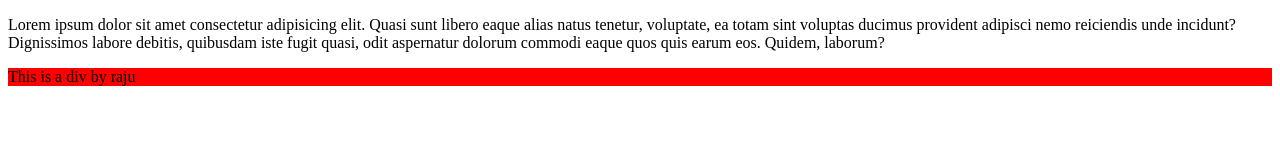
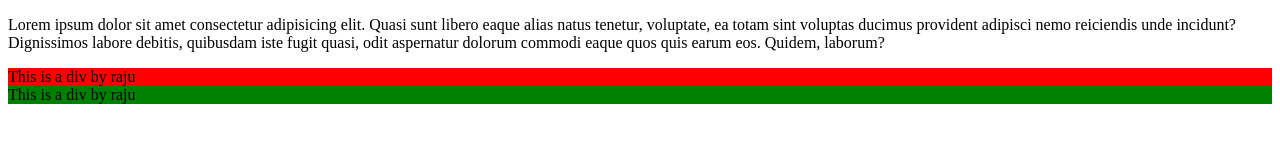
Before and after one commit to C-Puneeth/testrajupuneeth, a plain HTML site: page index.html in a window 1280 px wide. Drawn offline with Linux system fonts and the light colour scheme.

Commit message:
commit by puneeth 4

```diff
--- a/index.html
+++ b/index.html
@@ -11,7 +11,8 @@
     <p>Lorem ipsum dolor sit amet consectetur adipisicing elit. Quasi sunt libero eaque alias natus tenetur, voluptate,
         ea totam sint voluptas ducimus provident adipisci nemo reiciendis unde incidunt? Dignissimos labore debitis,
         quibusdam iste fugit quasi, odit aspernatur dolorum commodi eaque quos quis earum eos. Quidem, laborum?</p>
-        <div style="background-color: red;">This is a div by raju</div>
+    <div style="background-color: red;">This is a div by raju</div>
+    <div style="background-color: green;">This is a div by raju</div>
 </body>
 
 </html>
```
